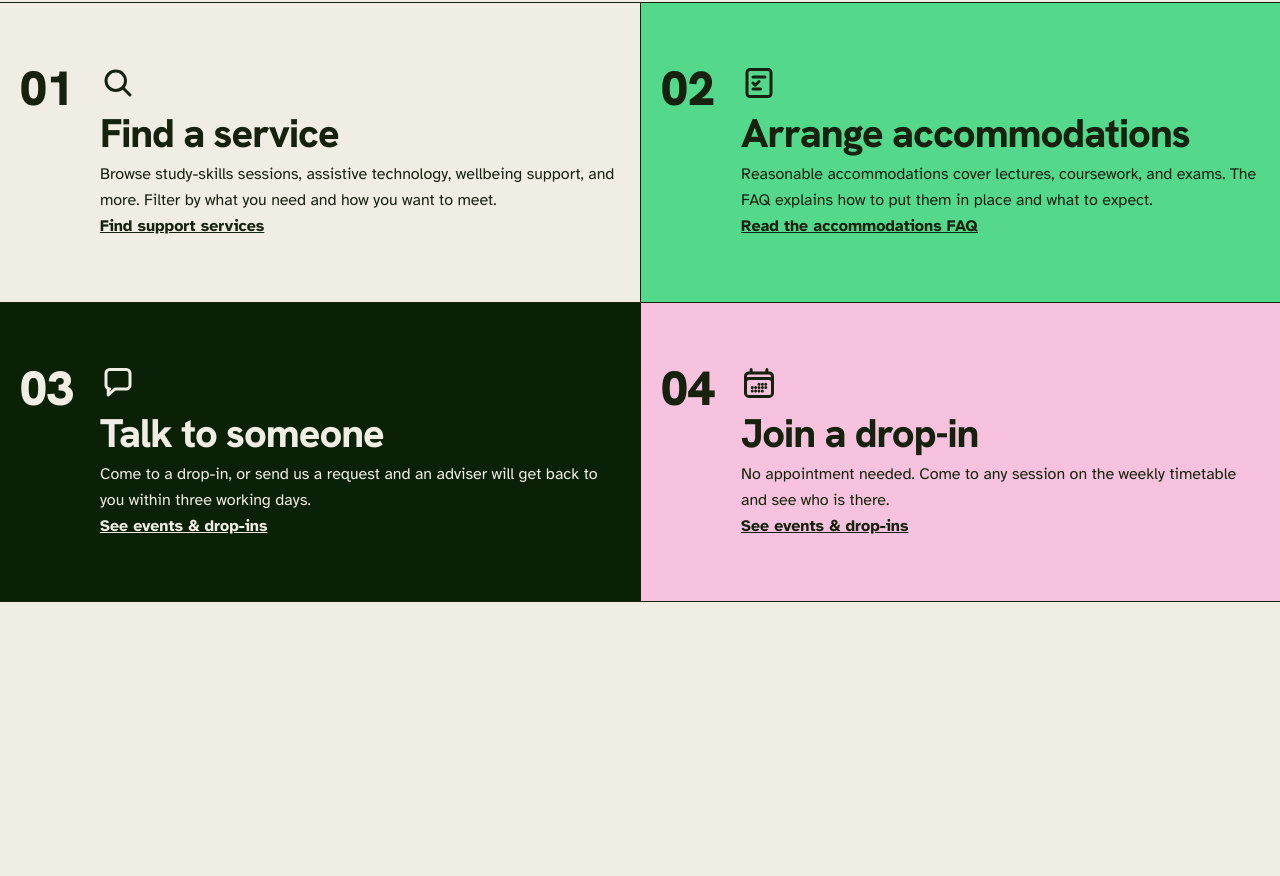
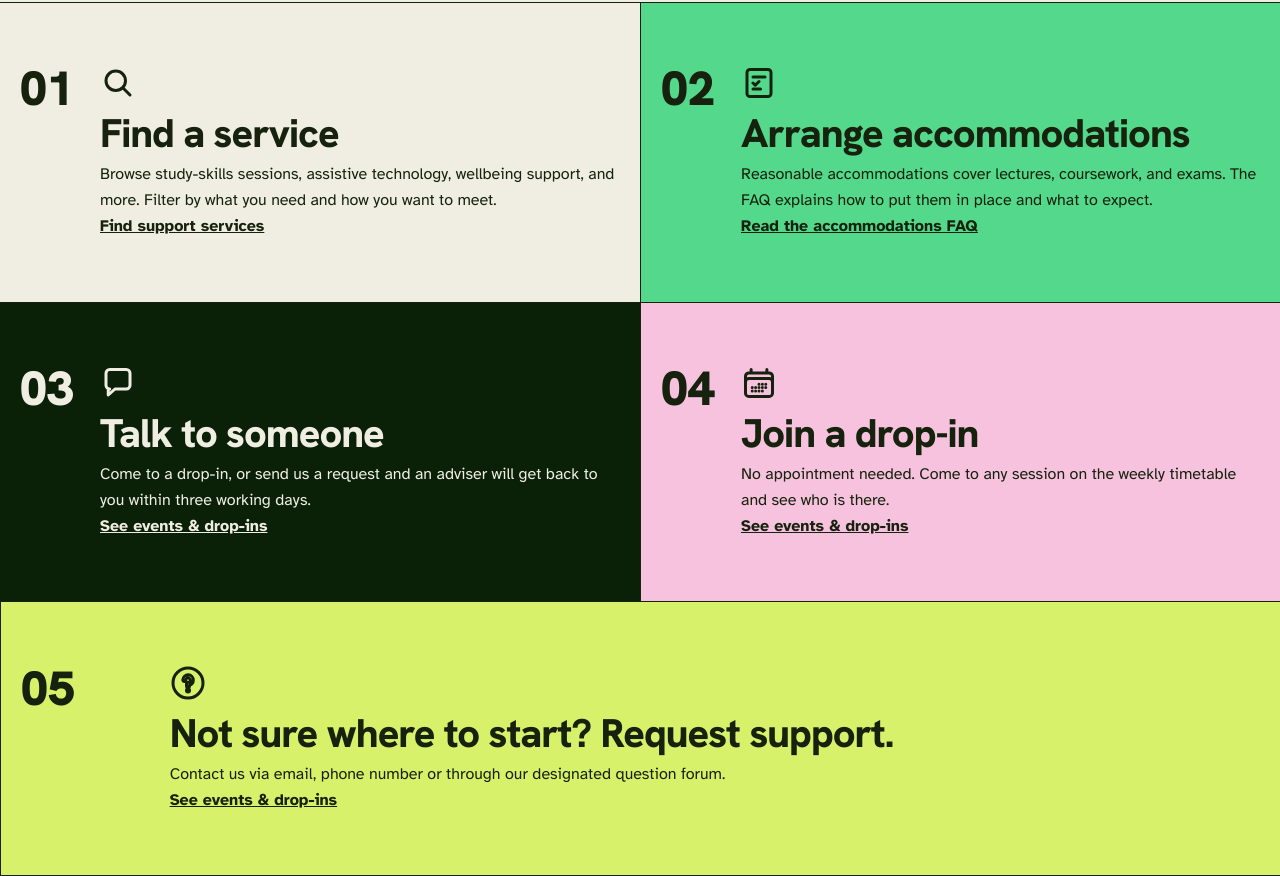
Before and after one commit to OwenBilag/WDF_Y2, a website: page 04-grid-starter/index.html in a window 1280 px wide. Shown: the part 1901-2777 px from the top of the page. Before the commit the page ends 2503 px from the top, so only its background shows below. Drawn offline with Linux system fonts and the light colour scheme.

Commit message:
Week 4 at home

```diff
--- a/04-grid-starter/index.html
+++ b/04-grid-starter/index.html
@@ -475,6 +475,46 @@
               </div>
             </div>
           </li>
+
+          <!--Take Home Work-->
+          <li
+            class="col-span-full border-t-(length:--rule) border-l-(length:--rule) border-ink bg-lime text-on-light"
+          >
+            <div class="grid grid-cols-[minmax(5rem,12%)_1fr] px-5 py-[clamp(2.25rem,1.5rem+3vw,4rem)]">
+              <span
+                class="font-display text-[clamp(2rem,1.5rem+2vw,3rem)] leading-none font-black"
+                aria-hidden="true"
+                >05</span
+              >
+              <div>
+                <svg
+                  class="mb-3 h-9 w-9"
+                  viewBox="0 0 24 24"
+                  fill="none"
+                  stroke="currentColor"
+                  stroke-width="2"
+                  stroke-linecap="round"
+                  stroke-linejoin="round"
+                  aria-hidden="true"
+                >
+                  <path fill-rule="evenodd" d="M2 12C2 6.477 6.477 2 12 2s10 4.477 10 10-4.477 10-10 10S2 17.523 2 12Zm9.008-3.018a1.502 1.502 0 0 1 2.522 1.159v.024a1.44 1.44 0 0 1-1.493 1.418 1 1 0 0 0-1.037.999V14a1 1 0 1 0 2 0v-.539a3.44 3.44 0 0 0 2.529-3.256 3.502 3.502 0 0 0-7-.255 1 1 0 0 0 2 .076c.014-.398.187-.774.48-1.044Zm.982 7.026a1 1 0 1 0 0 2H12a1 1 0 1 0 0-2h-.01Z" clip-rule="evenodd"/>
+                </svg>
+                <h3
+                  class="mb-2 font-display text-h2 leading-none font-extrabold tracking-tight text-balance"
+                >
+                  Not sure where to start? Request support.
+                </h3>
+                <p>
+                  Contact us via email, phone number or through our designated question forum.
+                </p>
+                <p>
+                  <a class="font-bold text-inherit underline" href="events.html"
+                    >See events &amp; drop-ins</a
+                  >
+                </p>
+              </div>
+            </div>
+          </li>
         </ul>
       </section>
     </main>
```
Also changed, not shown: 04-grid-starter/assets/app.css.
